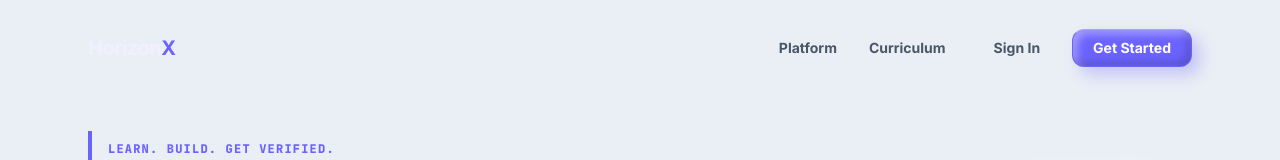
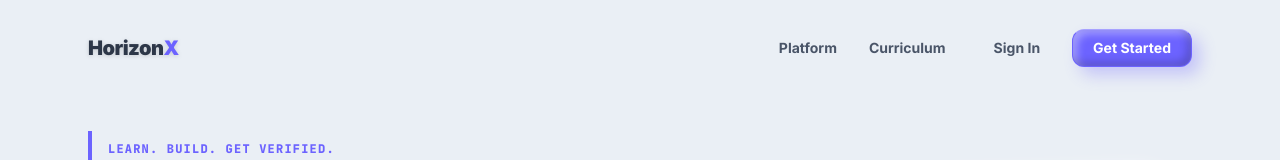
Before and after one commit to abdulwasay0245/horizonx, a Next.js app: page / in a window 1280 px wide. Shown: the top 160 px of the page. Built offline with nearby package versions, Linux system fonts and the light colour scheme; no server answers.

Commit message:
fix: update logo color for light background

```diff
--- a/components/shared/Logo.tsx
+++ b/components/shared/Logo.tsx
@@ -2,7 +2,7 @@ import Link from 'next/link'
 
 export default function Logo() {
   return (
-    <div className="text-xl font-bold tracking-tight text-[#F0F0FF] flex items-baseline">
+    <div className="text-xl font-black tracking-tight text-[#2D3748] flex items-baseline drop-shadow-sm">
       Horizon<span className="text-[#6C63FF]">X</span>
     </div>
   )
```
